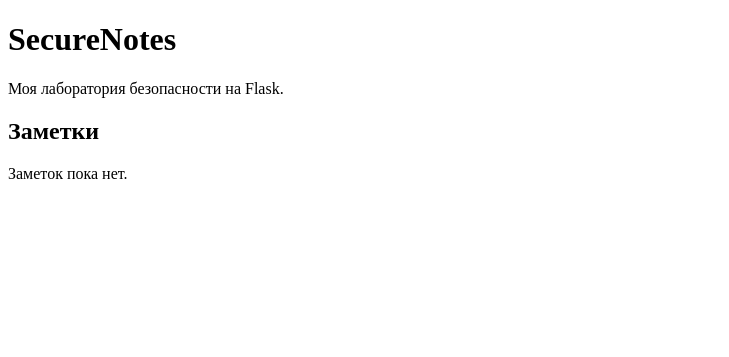
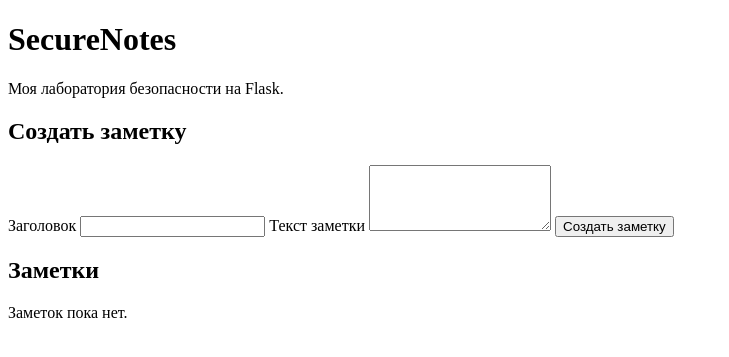
Before and after one commit to netphantomm/securenotes, a Flask app: page / in a window 1280 px wide. Shown: the top 357 px of the page, without its empty margins (0-729 px from the left). Run offline with Flask 3, Linux system fonts and the light colour scheme; data that the repository does not hold is empty; some libraries are stand-ins or nearby versions.

Commit message:
feat: create note with validation and CSRF protection

```diff
--- a/app.py
+++ b/app.py
@@ -1,16 +1,27 @@
-from flask import Flask, render_template
-from db import get_notes
 import os
+from flask import Flask, abort, redirect, render_template, request, url_for
 from flask_wtf.csrf import CSRFProtect
+from db import create_note, get_notes
+
 app = Flask(__name__)
 
 app.config["SECRET_KEY"] = os.environ["SECRET_KEY"]
-CSRFProtect
+CSRFProtect(app)
 
 @app.get("/")
 def index():
     notes = get_notes()
     return render_template("index.html", title="SecureNotes", notes=notes)
+@app.post("/notes")
+def create_note_view():
+    title = request.form.get("title", "").strip()
+    body = request.form.get("body", "").strip()
+    if not 1 <= len(title) <= 120:
+        abort(400, description="Title must contain 1 to 120 characters.")
+    if not 1 <= len(body) <= 5000:
+        abort(400, description="Body must contain 1 to 5000 characters.")
+    create_note(title, body)
+    return redirect(url_for("index"), code=303)
 
 @app.get("/health")
 def health():
--- a/templates/index.html
+++ b/templates/index.html
@@ -8,6 +8,19 @@
 <body>
     <h1>{{ title }}</h1>
     <p>Моя лаборатория безопасности на Flask.</p>
+<h2>Создать заметку</h2>
+
+<form method="post" action="/notes">
+    <input type="hidden" name="csrf_token" value="{{ csrf_token() }}">
+
+    <label for="note-title">Заголовок</label>
+    <input id="note-title" name="title" type="text" maxlength="120" required>
+
+    <label for="note-body">Текст заметки</label>
+    <textarea id="note-body" name="body" rows="4" maxlength="5000" required></textarea>
+
+    <button type="submit">Создать заметку</button>
+</form>
 
     <h2>Заметки</h2>
 
```
